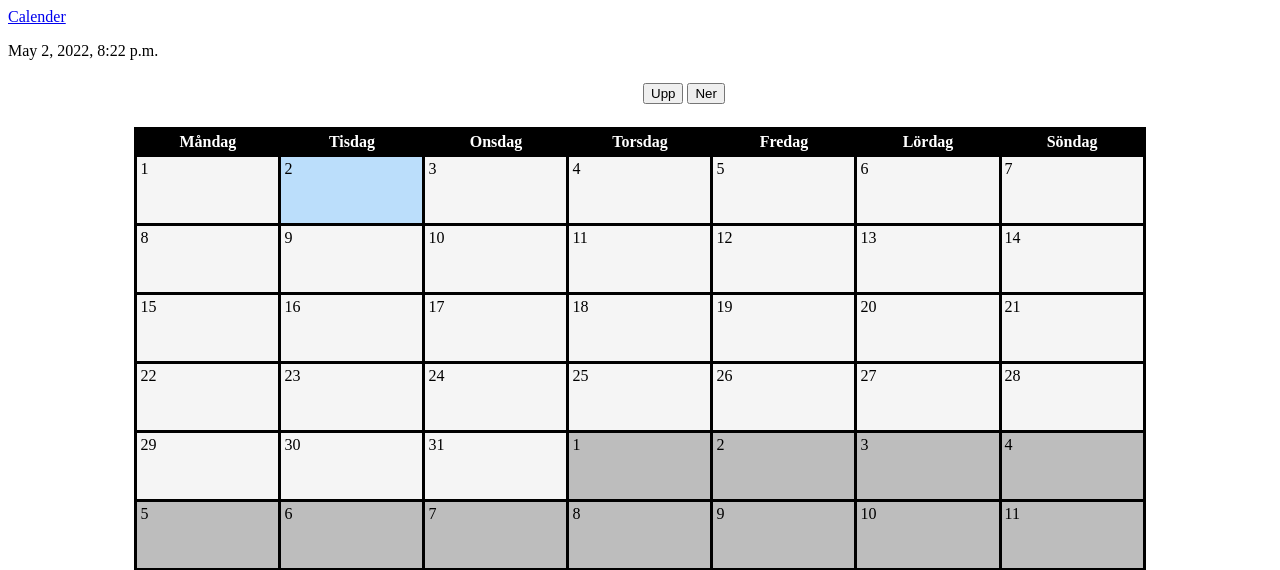
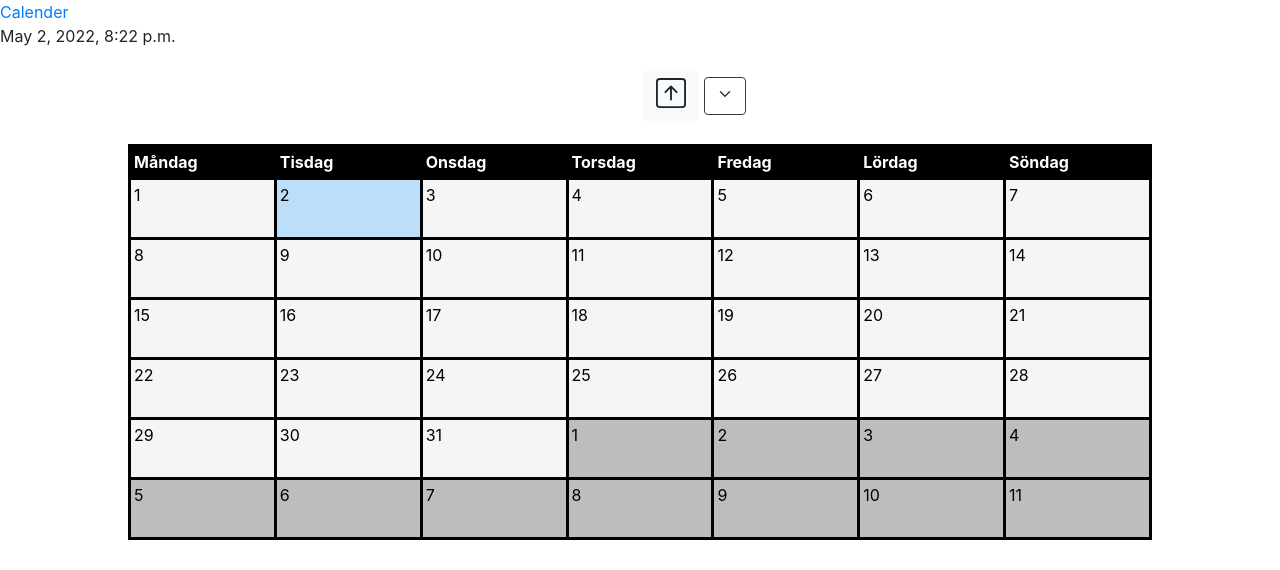
Before and after one commit to NiklasLaurell/Website, a Django app: page /Test_app/ in a window 1280 px wide; the page is wider, and only the part inside the window is pictured. Shown: the top 570 px of that part. Run offline with Django 3.2, Linux system fonts and the light colour scheme.

Commit message:
Knapp lösning med Bootstrap och ion icon

```diff
--- a/Calender_Prototyp/Test_app/static/Test_app/styles/table.css
+++ b/Calender_Prototyp/Test_app/static/Test_app/styles/table.css
@@ -47,3 +47,13 @@ td  {
     margin-top: 20px;
     margin-bottom: 20px;
 }
+
+/* Fungerar inte riktgt som den ska.
+Försöker få själva pilen sötrre och centrerad utan att
+knappen i sig blir sörre*/
+.iconStyle{
+    align-items: center;
+    height: 100%;
+    padding: 0;
+
+}
--- a/Calender_Prototyp/Test_app/templates/Test_app/index.html
+++ b/Calender_Prototyp/Test_app/templates/Test_app/index.html
@@ -7,6 +7,7 @@
     <!-- <script src="/static/Test_app/scripts/main.js"></script> -->
     <title>Calender</title>
     <link rel="stylesheet" href="/static/Test_app/Styles/table.css?<?php echo time(); ?>" type="text/css">
+    <link rel="stylesheet" href="https://cdn.jsdelivr.net/npm/bootstrap@4.0.0/dist/css/bootstrap.min.css" integrity="sha384-Gn5384xqQ1aoWXA+058RXPxPg6fy4IWvTNh0E263XmFcJlSAwiGgFAW/dAiS6JXm" crossorigin="anonymous">
 
 </head>
 
@@ -28,12 +29,19 @@
                 <button
 
                     type="submit"
-                    value="{{first_date_str}} upp" name="direction">Upp
+                    class ="btn btn-light"
+                    value="{{first_date_str}} upp" name="direction">
+
+                    <svg xmlns="http://www.w3.org/2000/svg" width="30" height="30" fill="currentColor" class="bi bi-arrow-up-square" viewBox="0 0 16 16">
+                    <path fill-rule="evenodd" d="M15 2a1 1 0 0 0-1-1H2a1 1 0 0 0-1 1v12a1 1 0 0 0 1 1h12a1 1 0 0 0 1-1V2zM0 2a2 2 0 0 1 2-2h12a2 2 0 0 1 2 2v12a2 2 0 0 1-2 2H2a2 2 0 0 1-2-2V2zm8.5 9.5a.5.5 0 0 1-1 0V5.707L5.354 7.854a.5.5 0 1 1-.708-.708l3-3a.5.5 0 0 1 .708 0l3 3a.5.5 0 0 1-.708.708L8.5 5.707V11.5z"/>
+                    </svg>
+
                 </button>
-                <button
 
-                    type="submit"
-                    value="{{first_date_str}} ner"  name="direction">Ner
+                <button type="submit" class ="btn btn-outline-dark" value="{{first_date_str}} ner"  name="direction">
+                    <div class="iconStyle">
+                    <ion-icon name="chevron-down-outline" ></ion-icon>
+                </div>
                 </button>
 
         </form>
```
